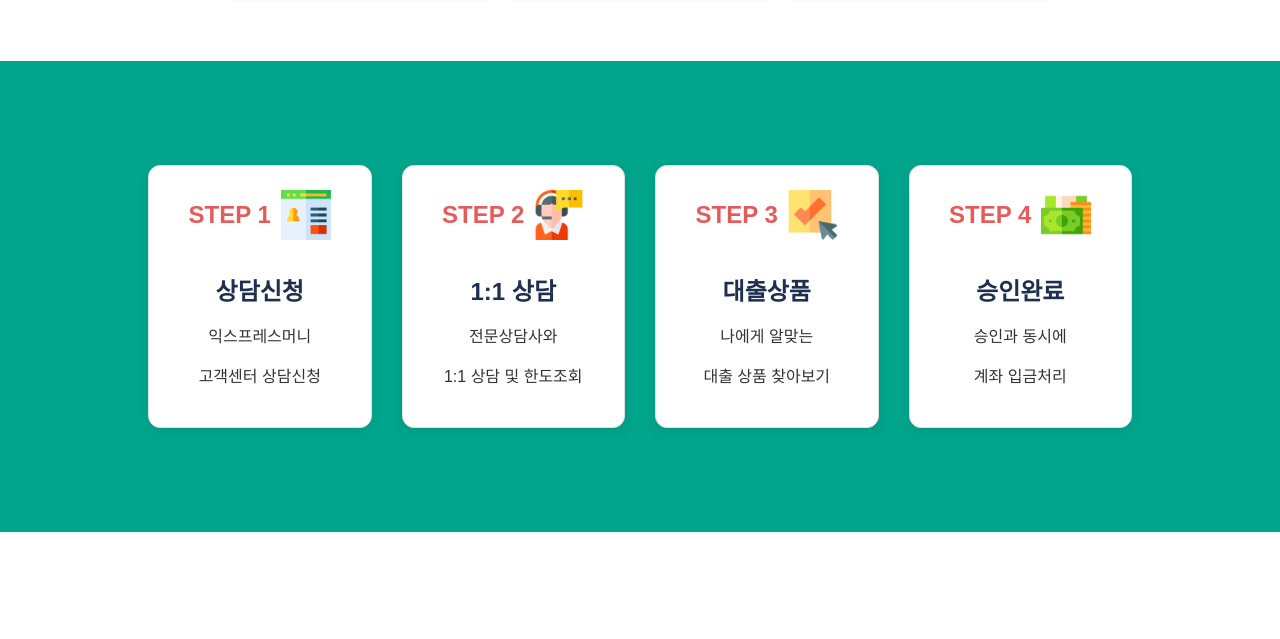
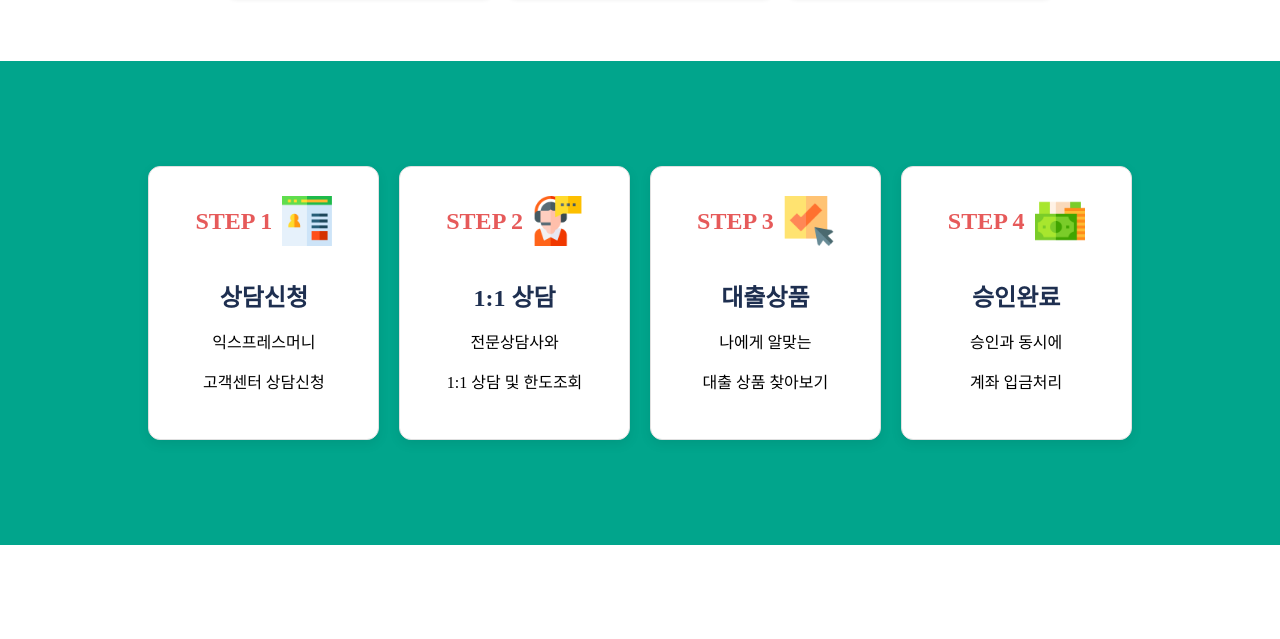
Before and after one commit to yujinnnee/happy, a plain HTML site: page index.html in a window 1280 px wide. Shown: the part 1057-1696 px from the top of the page. Drawn offline with Linux system fonts and the light colour scheme.

Commit message:
모바일 버전 수정

```diff
--- a/index.html
+++ b/index.html
@@ -281,8 +281,10 @@
   };
 
   window.addEventListener('scroll', revealSections);
+  window.addEventListener('resize', revealSections); // 👈 리사이즈 시에도 실행
 
-  revealSections();
+  revealSections(); // 초기 실행
 </script>
 
+
 </html>
--- a/src/styles/common.css
+++ b/src/styles/common.css
@@ -1,10 +1,10 @@
 @import url('colors.css');
 
-body {
+html, body {
   margin: 0;
-  font-family: Arial, sans-serif;
-  color: var(--color-text);
+  padding: 0;
   overflow-x: hidden;
+  width: 100%;
 }
 
 .header {
--- a/src/styles/index.css
+++ b/src/styles/index.css
@@ -115,18 +115,19 @@
 
 .container2 {
   display: flex;
-  justify-content: space-between;
-  gap: 30px;
-  max-width: 1200px;
-  margin: 0 auto;
-  padding: 40px 20px;
+  justify-content: center;
+  gap: 20px;
+  max-width: 100%;
+  padding: 4% 2%;
+  box-sizing: border-box;
 }
+
 
 .step-box {
   background-color: #fff;
   border: 1px solid #e0e0e0;
   border-radius: 12px;
-  padding: 24px;
+  padding: 3%;
   width: 100%;
   max-width: 300px;
   text-align: center;
@@ -144,9 +145,8 @@
 
 .step-title {
   color: #e65a5a;
-  /* font-size: 14px; */
-  font-weight: 600;
   margin: 0;
+  white-space: nowrap;
 }
 
 .step-icon {
@@ -259,6 +259,7 @@
   font-weight: bold;
   color: #fff;
   cursor: default;
+  pointer-events: none;
 }
 
 .loan-list .approved {
@@ -281,6 +282,7 @@
 .container6 .text-box {
   /* flex: 1 1 400px;
   max-width: 600px; */
+  flex: 1;
 }
 
 .container6 h3 {
@@ -347,10 +349,11 @@
 .container6 .img-box {
   /* flex: 1 1 300px;
   text-align: center; */
+  flex: 1;
 }
 
 .container6 .img-box img {
-  max-width: 600px;
+  max-width: 100%;
   height: auto;
 }
 
@@ -474,6 +477,7 @@
   text-decoration: none;
   z-index: 9999;
   transition: transform 0.2s ease;
+  justify-content: center;
 }
 
 .kakao-chat-widget:hover {
```
